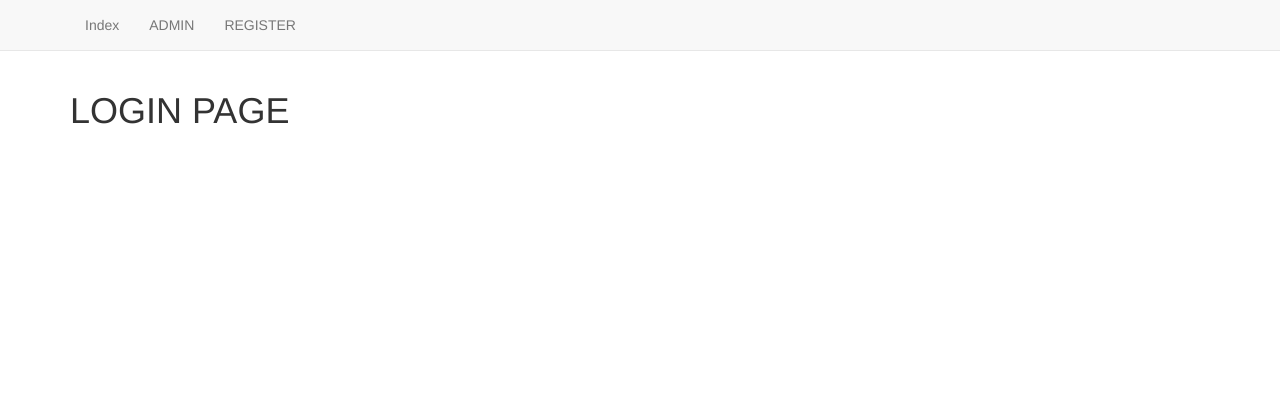
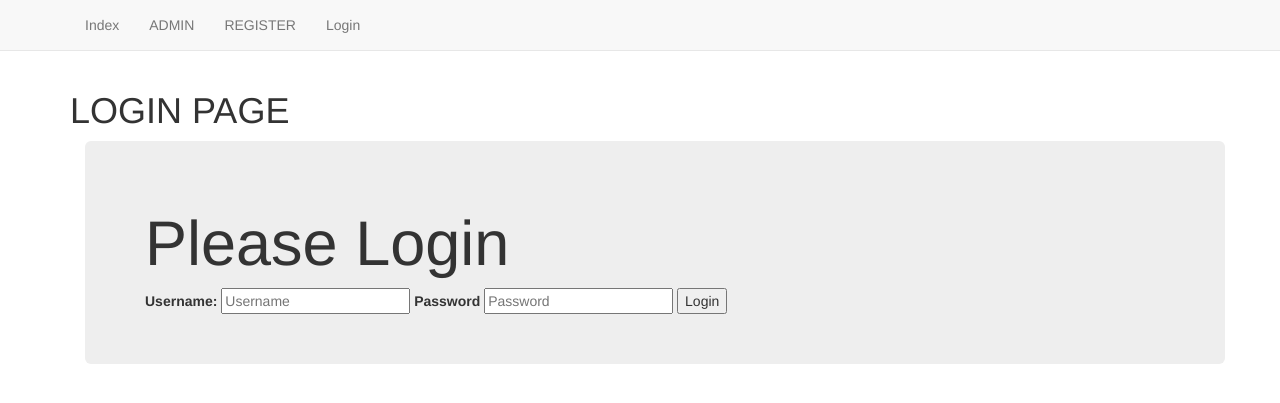
Before and after one commit to dmaynard51/loginApp, a Django app: page /basic_app/user_login/ in a window 1280 px wide. Shown: the top 403 px of the page. Run offline with Django 3.2, Linux system fonts and the light colour scheme; some libraries are stand-ins or nearby versions.

Commit message:
updated login page

```diff
--- a/basic_app/templates/basic_app/base.html
+++ b/basic_app/templates/basic_app/base.html
@@ -13,7 +13,14 @@
                 <li><a class="navbar-link" href="{% url 'index' %}">Index</a></li>
                 <li><a class="navbar-link" href="{% url 'admin:index' %}">ADMIN</a></li>
                 <li><a class="navbar-link" href="{% url 'basic_app:register' %}">REGISTER</a></li>
+
+                {% if user.is_authenticated %}
+                <li><a class ='navbar-link' href="{% url 'basic_app:user_logout' %}">Logout</a></li>
+                {% else %}
+                <li><a class ='navbar-link' href="{% url 'basic_app:user_login' %}">Login</a></li>
+                {% endif %}
             </ul>
+
 
 
         </div>
--- a/basic_app/templates/basic_app/user_login.html
+++ b/basic_app/templates/basic_app/user_login.html
@@ -1,4 +1,27 @@
 {% extends "basic_app/base.html" %}
 {% block body_block %}
 <h1>LOGIN PAGE</h1>
+
+
+<div class='container'>
+    <div class='jumbotron'>
+        <h1>Please Login</h1>
+        <form method='POST' action="{% url 'basic_app:user_login' %}">
+            {% csrf_token %}
+            <label for="username">Username:</label>
+            <input type='text' name='username' placeholder='Username'>
+
+            <label for='Password'>Password</label>
+            <input type='text' name='password' placeholder='Password'>
+
+            <input type="submit" name="" value="Login">
+        </form>
+
+
+    </div>
+
+
+</div>
+
+
 {% endblock %}
--- a/basic_app/urls.py
+++ b/basic_app/urls.py
@@ -7,4 +7,5 @@ urlpatterns = [
     url(r'^$', views.index, name='index'),
     url(r'^register/$', views.register, name='register'),
     url(r'^user_login/$', views.user_login, name='user_login'),
+    url(r'^user_logout/$', views.user_logout, name='user_logout'),
 ]
--- a/basic_app/views.py
+++ b/basic_app/views.py
@@ -1,6 +1,10 @@
+from django.http.response import HttpResponse, HttpResponseRedirect
 from basic_app.forms import UserProfileInfoForm
 from django.shortcuts import render
 from basic_app.forms import UserForm, UserProfileInfoForm
+from django.contrib.auth import authenticate, login, logout
+from django.urls import reverse
+from django.contrib.auth.decorators import login_required
 
 # Create your views here.
 
@@ -42,11 +46,33 @@ def register(request):
 
 
 
+@login_required
+def user_logout(request):
+    logout(request)
+    return HttpResponseRedirect(reverse('index'))
 
 
 
 
 def user_login(request):
-    return render(request, 'basic_app/user_login.html')
+    if request.method == 'POST':
+        username = request.POST.get('username')
+        password = request.POST.get('password')
+
+        user = authenticate(username=username, password=password)
+
+        if user:
+            if user.is_active:
+                login(request,user)
+
+                return HttpResponseRedirect(reverse('index'))
+            else:
+                return HttpResponseRedirect("your Account is not active")
+        else:
+            return HttpResponseRedirect("Invalid login details")
+
+    else:
+        #nothing entered
+        return render(request, 'basic_app/user_login.html', {})
 
 #second commit
```
Also changed, not shown: db.sqlite3.
